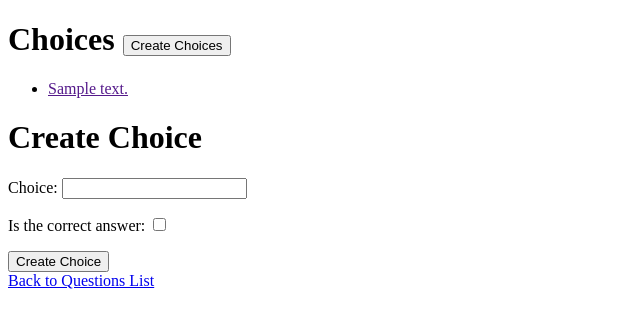
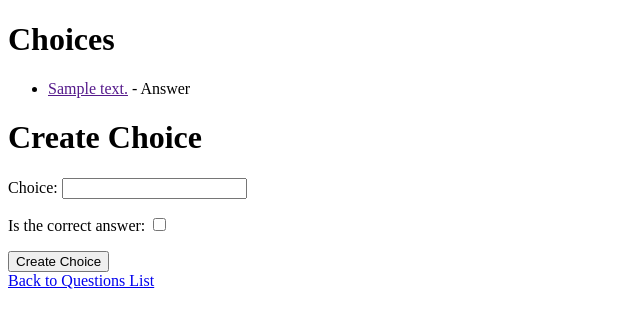
Before and after one commit to jhbeltran01/quizapp, a Django app: page /quiz/choice/1/1/1 in a window 1280 px wide. Shown: the top 328 px of the page, without its empty margins (0-640 px from the left). Run offline with Django 4.2, Linux system fonts and the light colour scheme; a user stored in the database is signed in; tables that the repository leaves empty hold one stand-in row (values such as "Sample post").

Commit message:
add answer label on the choices

```diff
--- a/templates/quiz/choice.html
+++ b/templates/quiz/choice.html
@@ -2,18 +2,16 @@
 <span></span>
 {% block content %}
 <div>
-  <h1>
-    <span>Choices</span>
-    <a href="">
-      <button>Create Choices</button>
-    </a>
-  </h1>
+  <h1>Choices</h1>
 
   {% if choice_list.exists %}
   <ul>
     {% for choice in choice_list %}
     <li>
       <a href="">{{ choice.text }}</a>
+      {% if choice.is_the_correct_answer %}
+      <span> - Answer</span>
+      {% endif %}
     </li>
     {% endfor %}
   </ul>
```
